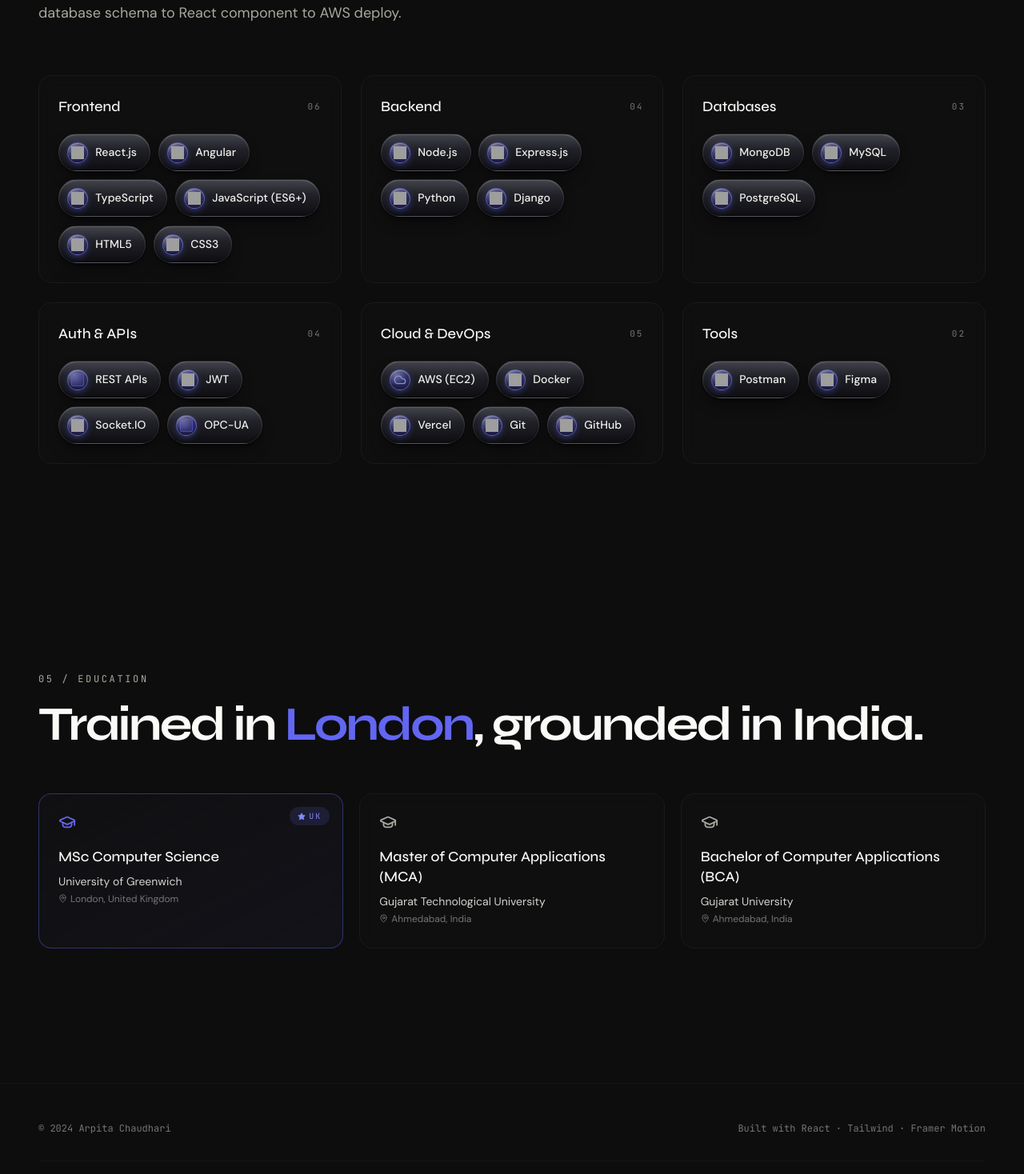
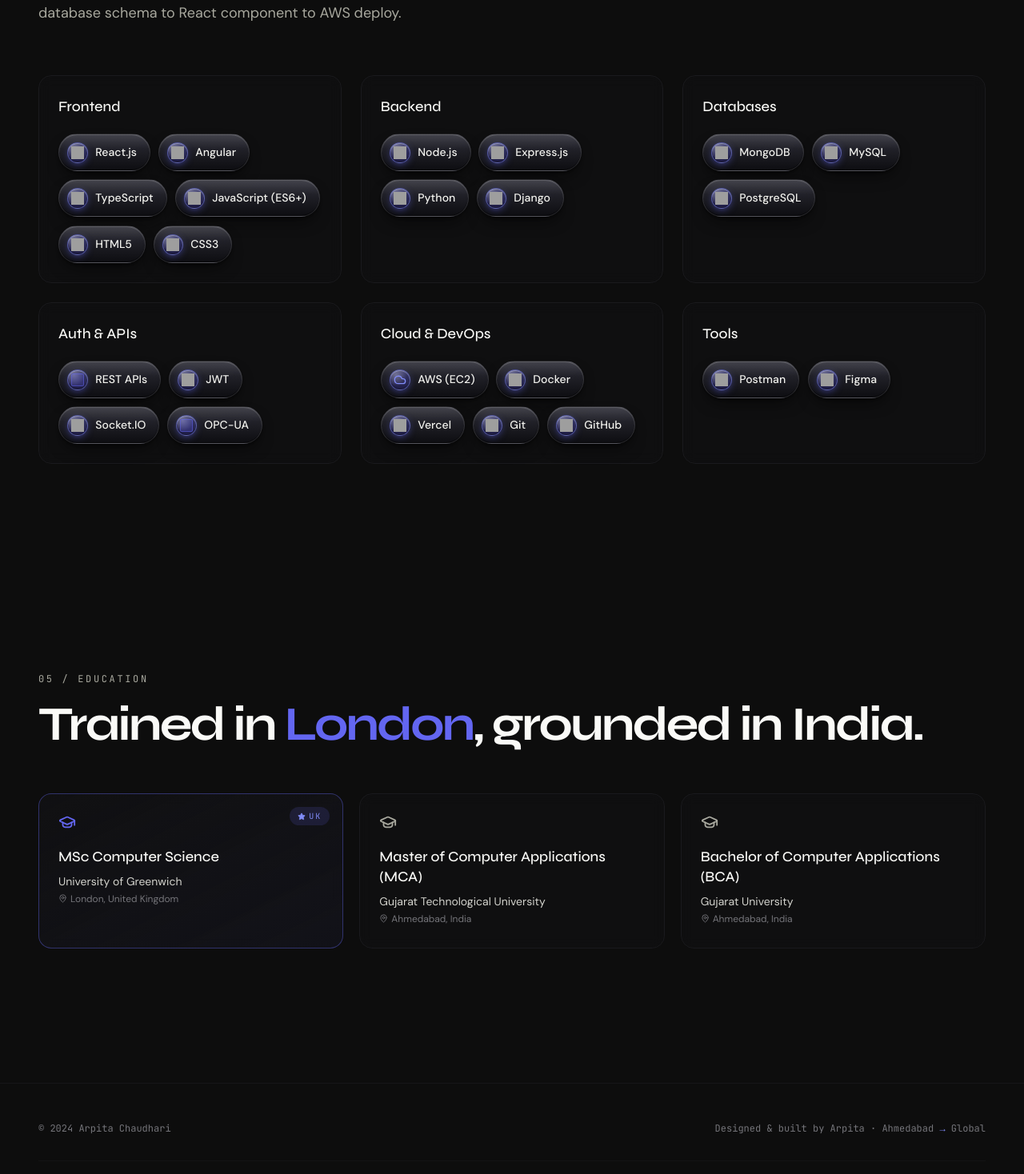
Before and after one commit to aarppitta/my_portfolio, a React (Vite) app: page / in a window 1280 px wide. Shown: the part 5162-6630 px from the top of the page at 80% size. Built offline with nearby package versions, Linux system fonts and the light colour scheme; grey boxes are pictures that could not be loaded; the HTML template or start-up script is replaced by a standard one.

Commit message:
added animation

```diff
--- a/src/components/Footer.jsx
+++ b/src/components/Footer.jsx
@@ -11,7 +11,7 @@ export default function Footer() {
             © {new Date().getFullYear()} {profile.name}
           </p>
           <p className="font-mono text-xs text-bone-400">
-            Built with React · Tailwind · Framer Motion
+            Designed &amp; built by Arpita · Ahmedabad <span className="text-accent-400">→</span> Global
           </p>
         </div>
 
--- a/src/components/Skills.jsx
+++ b/src/components/Skills.jsx
@@ -110,12 +110,7 @@ export default function Skills() {
           {skillGroups.map((group) => (
             <StaggerItem key={group.label}>
               <div className="card card-hover h-full">
-                <div className="flex items-center justify-between">
-                  <h3 className="font-display text-lg text-bone-50">{group.label}</h3>
-                  <span className="font-mono text-[11px] uppercase tracking-[0.18em] text-bone-400">
-                    {String(group.items.length).padStart(2, '0')}
-                  </span>
-                </div>
+                <h3 className="font-display text-lg text-bone-50">{group.label}</h3>
                 <div className="mt-5 flex flex-wrap gap-2.5">
                   {group.items.map((item) => (
                     <TechPill key={item} name={item} />
```
